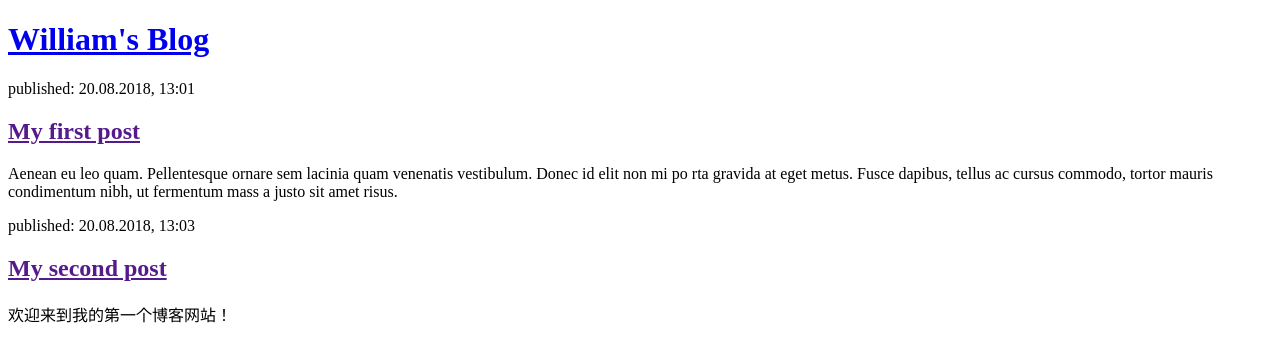
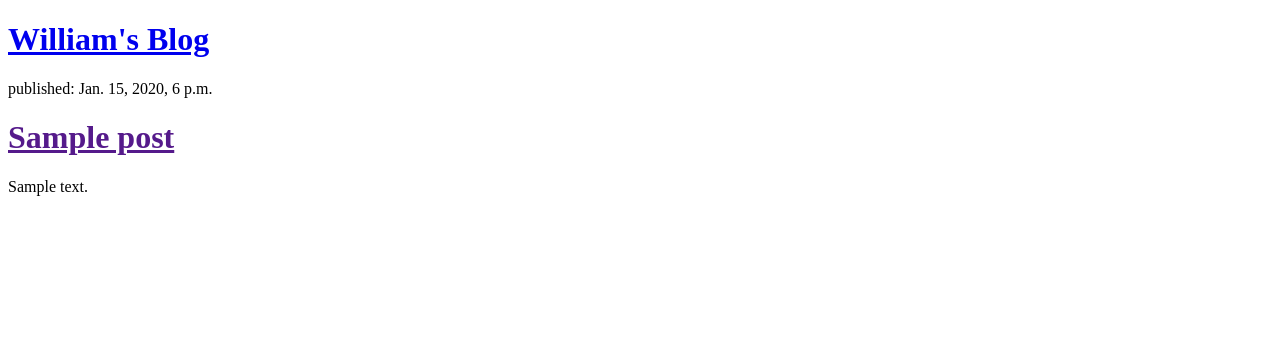
Before and after one commit to fujunguo/my-first-blog, a Django app: template blog/templates/blog/post_list.html in a window 1280 px wide. Shown: the top 362 px of the page. Run offline with Django 3.2, Linux system fonts and the light colour scheme; the template is opened without the code that fills it: values that come from a table or form of the project are taken from there, others are empty; tables that the repository leaves empty hold one stand-in row (values such as "Sample post").

Commit message:
Modified templates to display posts from database.

```diff
--- a/blog/templates/blog/post_list.html
+++ b/blog/templates/blog/post_list.html
@@ -9,7 +9,7 @@
 		</div>
 
 		<div>
-		<p>published: 20.08.2018, 13:01</p>
+		<!-- <p>published: 20.08.2018, 13:01</p>
 		<h2><a href="">My first post</a></h2>
 		<p>Aenean eu leo quam. Pellentesque ornare sem lacinia quam venenatis vestibulum. Donec id elit non mi po
 rta gravida at eget metus. Fusce dapibus, tellus ac cursus commodo, tortor mauris condimentum nibh, ut fermentum mass
@@ -19,7 +19,15 @@ a justo sit amet risus.</p>
 		<div>
 		<p>published: 20.08.2018, 13:03</p>
 		<h2><a href="">My second post</a></h2>
-		<p>欢迎来到我的第一个博客网站！</p>
+		<p>欢迎来到我的第一个博客网站！</p> -->
+		{% for post in posts %}
+			<div>
+				<p>published: {{ post.published_date }}</p>
+				<h1><a href="">{{ post.title }}</a></h1>
+				<p>{{ post.text|linebreaksbr}}</p>
+			</div>
+		{% endfor %}
+
 		</div>
 	</body>
 </html>
--- a/blog/views.py
+++ b/blog/views.py
@@ -1,5 +1,8 @@
 from django.shortcuts import render
+from .models import Post
+from django.utils import timezone
 
 # Create your views here.
 def post_list(request):
-	return render(request, 'blog/post_list.html', {})
+	posts = Post.objects.filter(published_date__lte=timezone.now()).order_by('published_date')
+	return render(request, 'blog/post_list.html', {'posts':posts})
```
